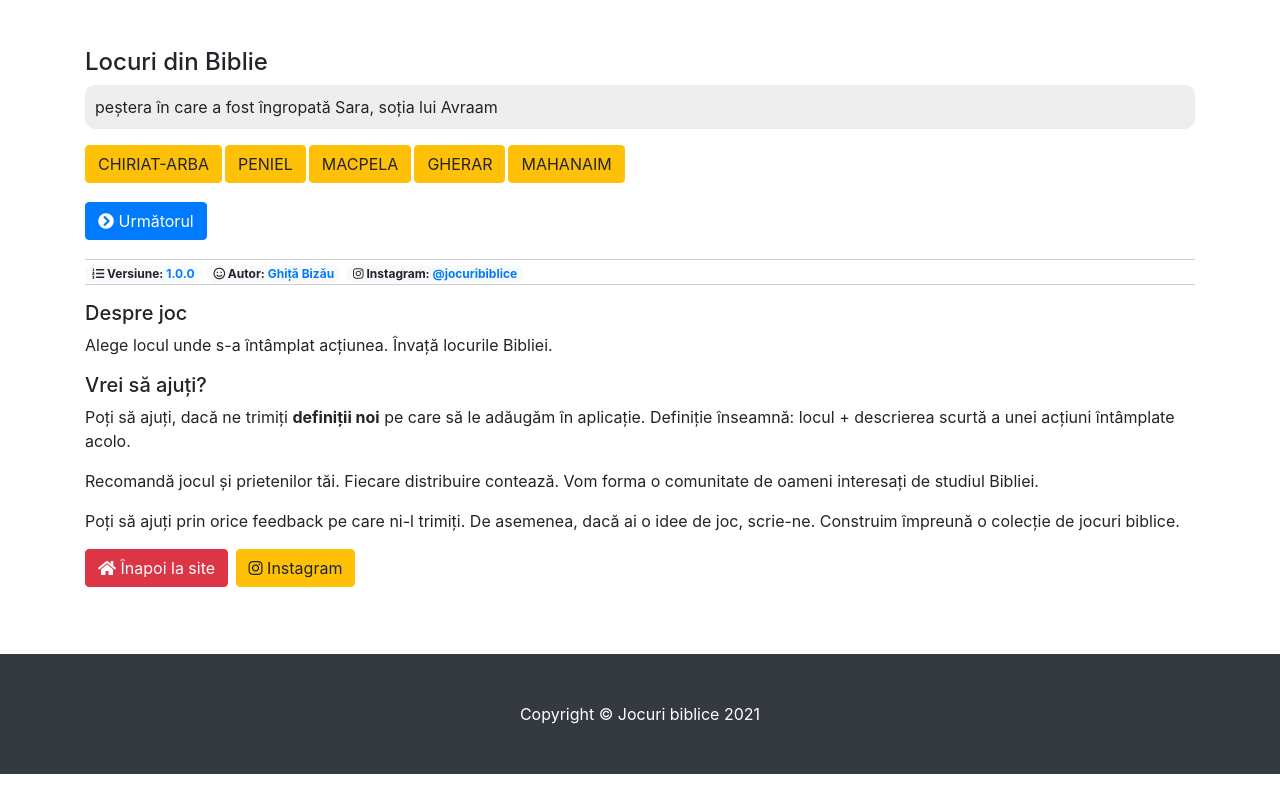
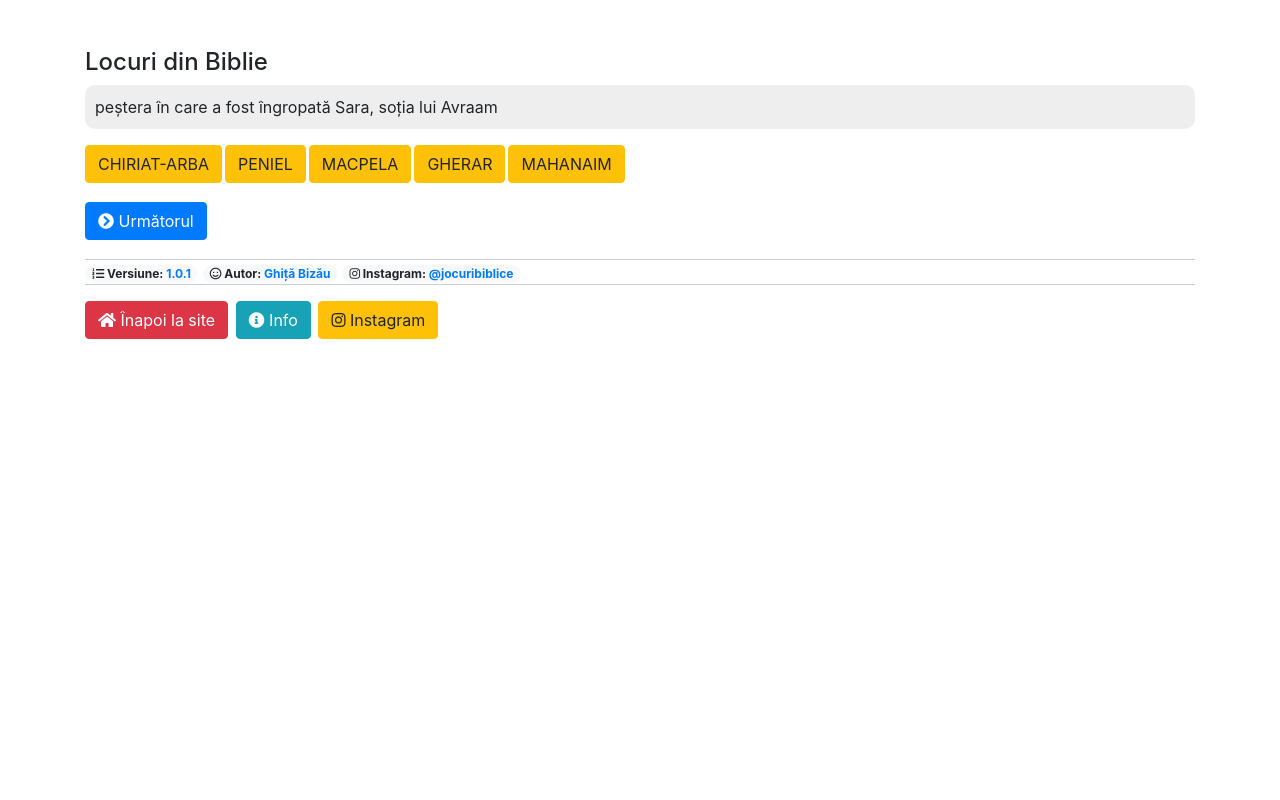
Before and after one commit to jocuribiblice/places, a plain HTML site: page index.html in a window 1280 px wide. Drawn offline with nearby package versions, Linux system fonts and the light colour scheme.

Commit message:
Release 1.0.1.

```diff
--- a/index.html
+++ b/index.html
@@ -39,7 +39,7 @@
           </p>
           <p class="app-info">
             <span class="badge badge-pill badge-light">
-              <i class="fas fa-list-ol"></i> Versiune: <a href="https://github.com/jocuribiblice/places">1.0.0</a>
+              <i class="fas fa-list-ol"></i> Versiune: <a href="https://github.com/jocuribiblice/places">1.0.1</a>
             </span>
             <span class="badge badge-pill badge-light">
               <i class="far fa-smile"></i> Autor: <a href="https://ghitab.net">Ghiță Bizău</a>
@@ -49,6 +49,7 @@
             </span>
           </p>
 
+          <div class="app-info-details" style="display: none;">
             <h5>Despre joc</h5>
             <p>
               Alege locul unde s-a întâmplat acțiunea. Învață locurile Bibliei.
@@ -64,10 +65,16 @@
             <p>
               Poți să ajuți prin orice feedback pe care ni-l trimiți. De asemenea, dacă ai o idee de joc, scrie-ne. Construim împreună o colecție de jocuri biblice.
             </p>
+          </div>
+
           <p>
             <a href="https://jocuribiblice.net" class="btn btn-danger">
               <i class="fas fa-home"></i>
               Înapoi la site
+            </a>
+            <a href="" class="btn btn-info" id="app-info-details">
+              <i class="fa fa-info-circle"></i>
+              Info
             </a>
             <a href="https://www.instagram.com/jocuribiblice/" class="btn btn-warning">
               <i class="fab fa-instagram"></i>
@@ -78,10 +85,6 @@
       </div>
     </div>
 
-    <footer class="py-5 bg-dark">
-      <div class="container"><p class="m-0 text-center text-white">Copyright &copy; Jocuri biblice 2021</p></div>
-    </footer>
-
     <script src="https://code.jquery.com/jquery-3.5.1.slim.min.js"></script>
     <script src="https://cdn.jsdelivr.net/npm/bootstrap@4.6.0/dist/js/bootstrap.bundle.min.js"></script>
     <script src="js/scripts.js"></script>
--- a/js/scripts.js
+++ b/js/scripts.js
@@ -122,5 +122,10 @@ $(document).ready(function() {
     $("p#status").text(window.hint);
   }
 
+  $("a#app-info-details").on("click", function(evt) {
+    evt.preventDefault();
+    $("div.app-info-details").toggle();
+  });
+
   start_game();
 });
```
Also changed, not shown: HISTORY.txt. Lines whose indentation alone changed are shown as unchanged.
